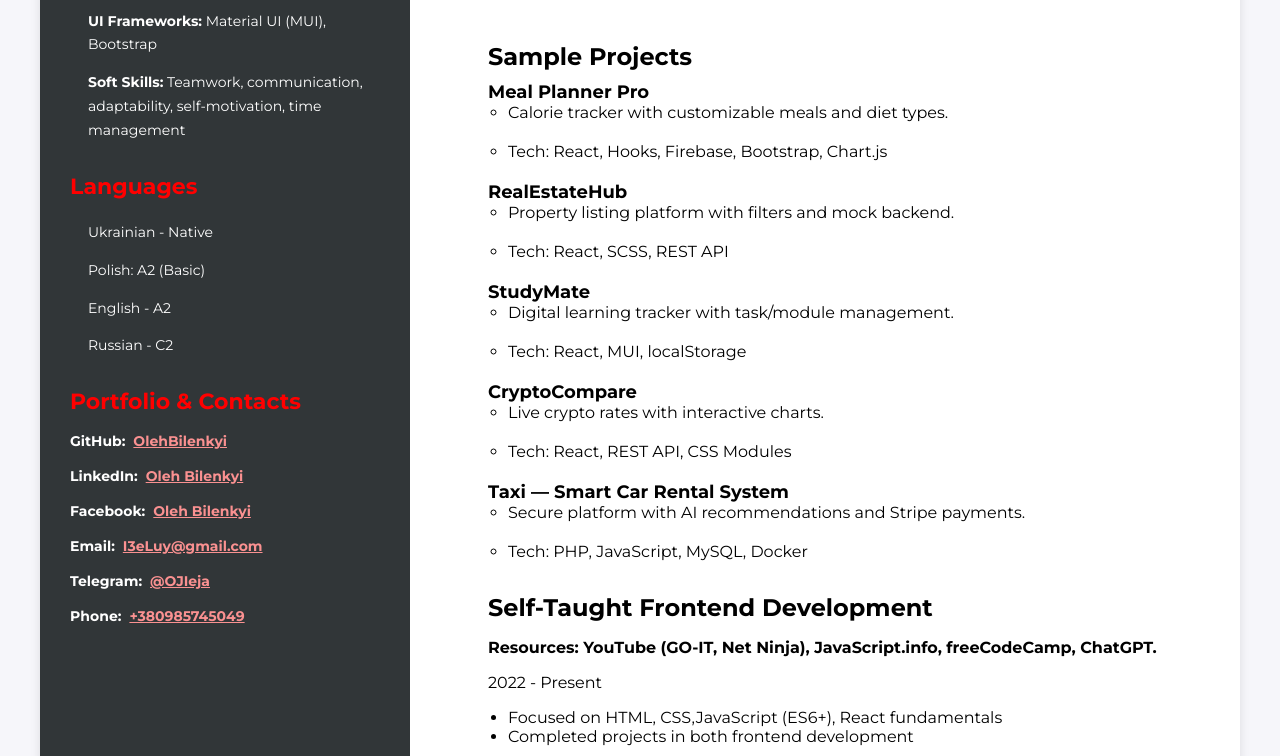
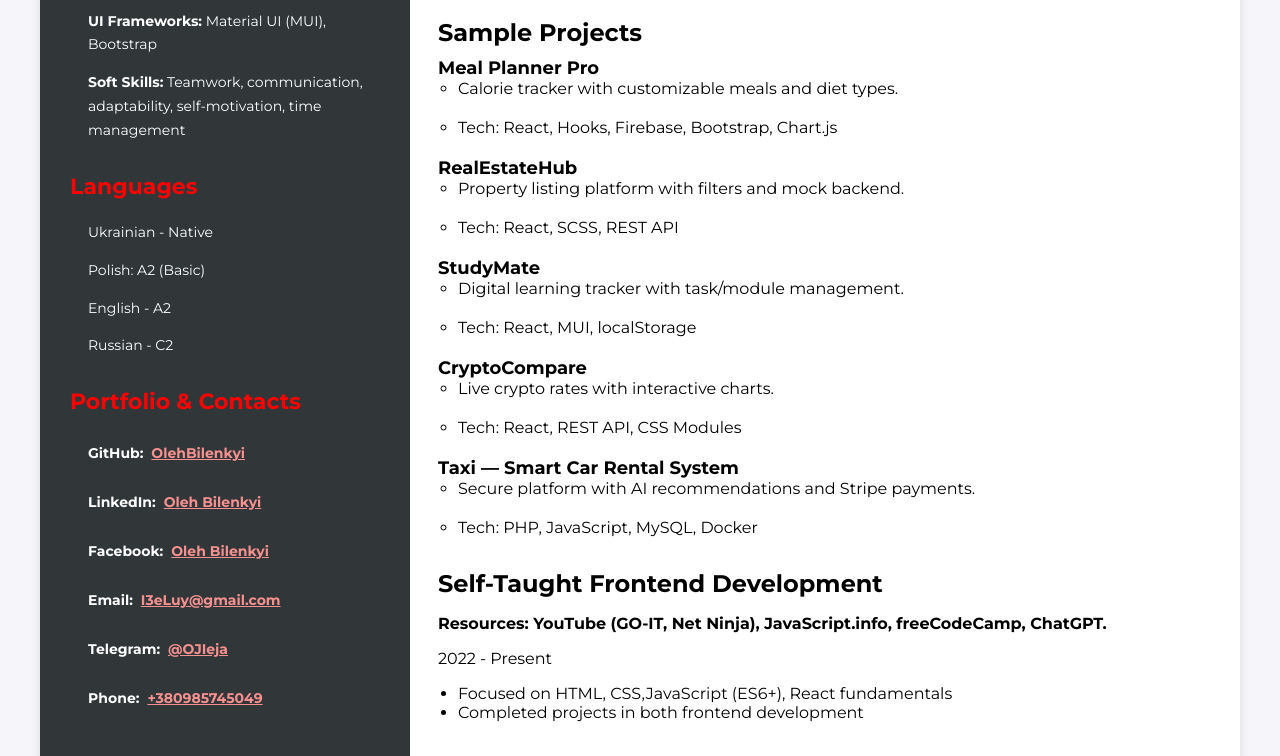
Before and after one commit to OlehBilenkyi/ReactResume, a React (Vite) app: page / in a window 1280 px wide. Shown: the part 775-1531 px from the top of the page. Built offline with nearby package versions, Linux system fonts and the light colour scheme.

Commit message:
avatarImage

```diff
--- a/src/App.jsx
+++ b/src/App.jsx
@@ -14,12 +14,12 @@ const Wrapper = styled.div`
 
 const RedStripe = styled.div`
   position: absolute;
-  height: 130px;
+  height: 150px;
   background-color: #c00;
   z-index: 2;
   left: 0;
   right: 0;
-  top: 40px; /* Фиксированная позиция под заголовком */
+  top: 34px; /* Фиксированная позиция под заголовком */
 `;
 
 function App() {
--- a/src/components/MainContent/MainContent.styled.jsx
+++ b/src/components/MainContent/MainContent.styled.jsx
@@ -1,7 +1,7 @@
 import styled from "styled-components";
 
 export const MainContentWrapper = styled.div`
-  padding: 40px 80px;
+  padding: 40px 18px 80px 30px;
   flex: 1;
   position: relative;
   z-index: 2; // Чтобы контент был поверх красной линии
--- a/src/components/Sidebar/Avatar/Avatar.module.scss
+++ b/src/components/Sidebar/Avatar/Avatar.module.scss
@@ -3,8 +3,8 @@
 }
 
 .avatarImage {
-  width: 200px;
-  height: 200px;
+  width: 220px;
+  height: 220px;
   border-radius: 50%;
   object-fit: cover;
   display: block; /* можно оставить */
--- a/src/components/Sidebar/Contacts/Contacts.jsx
+++ b/src/components/Sidebar/Contacts/Contacts.jsx
@@ -1,57 +1,56 @@
-import styles from "./Contacts.module.scss";
+import {
+  SkillsContainer,
+  SkillsTitle,
+  ContactsTitle,
+  SkillsList,
+  ContactsLinks,
+  SkillsListItem,
+} from "../LanguagesSoftSkillsTechSkills.styled";
 
 const Contacts = () => (
-  <div className={styles.contactContainer}>
-    <h3 className={styles.contactsTitel}>Portfolio & Contacts</h3>
-    <p className={styles.contactsItem}>
-      <span className={styles.contactsTitle}>GitHub:</span>
-      <a
-        className={styles.contactsLinks}
-        href="https://github.com/OlehBilenkyi"
-        target="_blank"
-      >
+  <SkillsContainer>
+    <SkillsTitle>Portfolio & Contacts</SkillsTitle>
+    <SkillsList>
+      <SkillsTitle>
+        <ContactsTitle>GitHub:</ContactsTitle>
+        <ContactsLinks href="https://github.com/OlehBilenkyi" target="_blank">
           OlehBilenkyi
-      </a>
-    </p>
-    <p className={styles.contactsItem}>
-      <span className={styles.contactsTitle}>LinkedIn:</span>
-      <a
-        className={styles.contactsLinks}
+        </ContactsLinks>
+      </SkillsTitle>
+      <SkillsTitle>
+        <ContactsTitle>LinkedIn:</ContactsTitle>
+        <ContactsLinks
           href="https://www.linkedin.com/in/oleh-bilenkyi-95a55b177/"
           target="_blank"
         >
           Oleh Bilenkyi
-      </a>
-    </p>
-    <p className={styles.contactsItem}>
-      <span className={styles.contactsTitle}>Facebook:</span>
-      <a
-        className={styles.contactsLinks}
+        </ContactsLinks>
+      </SkillsTitle>
+      <SkillsTitle>
+        <ContactsTitle>Facebook:</ContactsTitle>
+        <ContactsLinks
           href="https://www.facebook.com/profile.php?id=100005711576476"
           target="_blank"
         >
           Oleh Bilenkyi
-      </a>
-    </p>
-    <p className={styles.contactsItem}>
-      <span className={styles.contactsTitle}>Email:</span>
-      <a className={styles.contactsLinks} href="mailto:13eLuy@gmail.com">
+        </ContactsLinks>
+      </SkillsTitle>
+      <SkillsTitle>
+        <ContactsTitle>Email:</ContactsTitle>
+        <ContactsLinks href="mailto:13eLuy@gmail.com">
           I3eLuy@gmail.com
-      </a>
-    </p>
-    <p className={styles.contactsItem}>
-      <span className={styles.contactsTitle}>Telegram:</span>
-      <a className={styles.contactsLinks} href="https://t.me/OJIeja">
-        @OJIeja
-      </a>
-    </p>
-    <p className={styles.contactsItem}>
-      <span className={styles.contactsTitle}>Phone:</span>
-      <a className={styles.contactsLinks} href="tel:+380985745049">
-        +380985745049
-      </a>
-    </p>
-  </div>
+        </ContactsLinks>
+      </SkillsTitle>
+      <SkillsTitle>
+        <ContactsTitle>Telegram:</ContactsTitle>
+        <ContactsLinks href="https://t.me/OJIeja">@OJIeja</ContactsLinks>
+      </SkillsTitle>
+      <SkillsTitle>
+        <ContactsTitle>Phone:</ContactsTitle>
+        <ContactsLinks href="tel:+380985745049">+380985745049</ContactsLinks>
+      </SkillsTitle>
+    </SkillsList>
+  </SkillsContainer>
 );
 
 export default Contacts;
--- a/src/components/Sidebar/LanguagesSoftSkillsTechSkills.styled.jsx
+++ b/src/components/Sidebar/LanguagesSoftSkillsTechSkills.styled.jsx
@@ -22,3 +22,16 @@ export const SkillsListItem = styled.p`
   line-height: 1.7;
   color:rgb(255, 255, 255);
 `;
+  export const ContactsTitle= styled.span`
+    font-weight: 700;
+    font-size: 14px;
+    color: #ffffff;
+    margin-right: 8px;
+  `
+
+  export const ContactsLinks = styled.a `
+    text-decoration: underline;
+    color: #fa9191;
+    font-weight: 700;
+    font-size: 14px;
+  `
```
Lines whose indentation alone changed are shown as unchanged.
